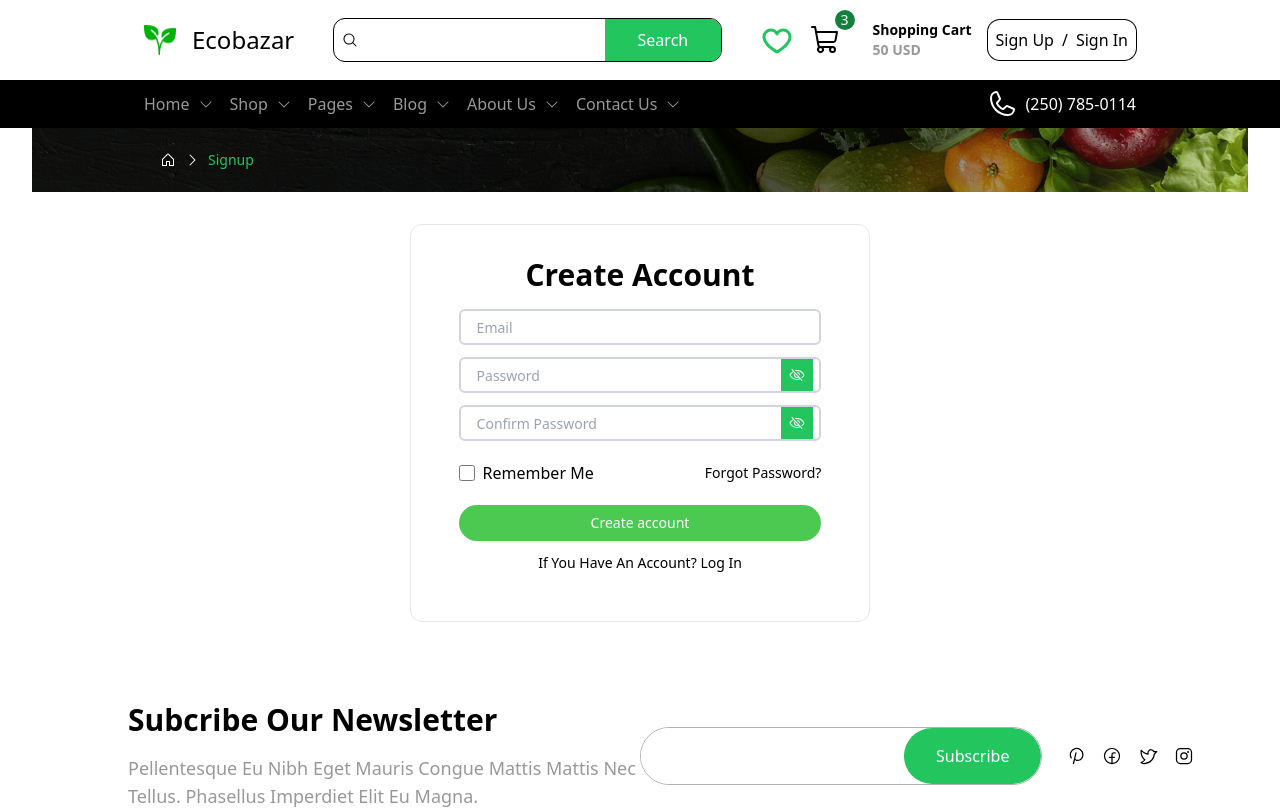
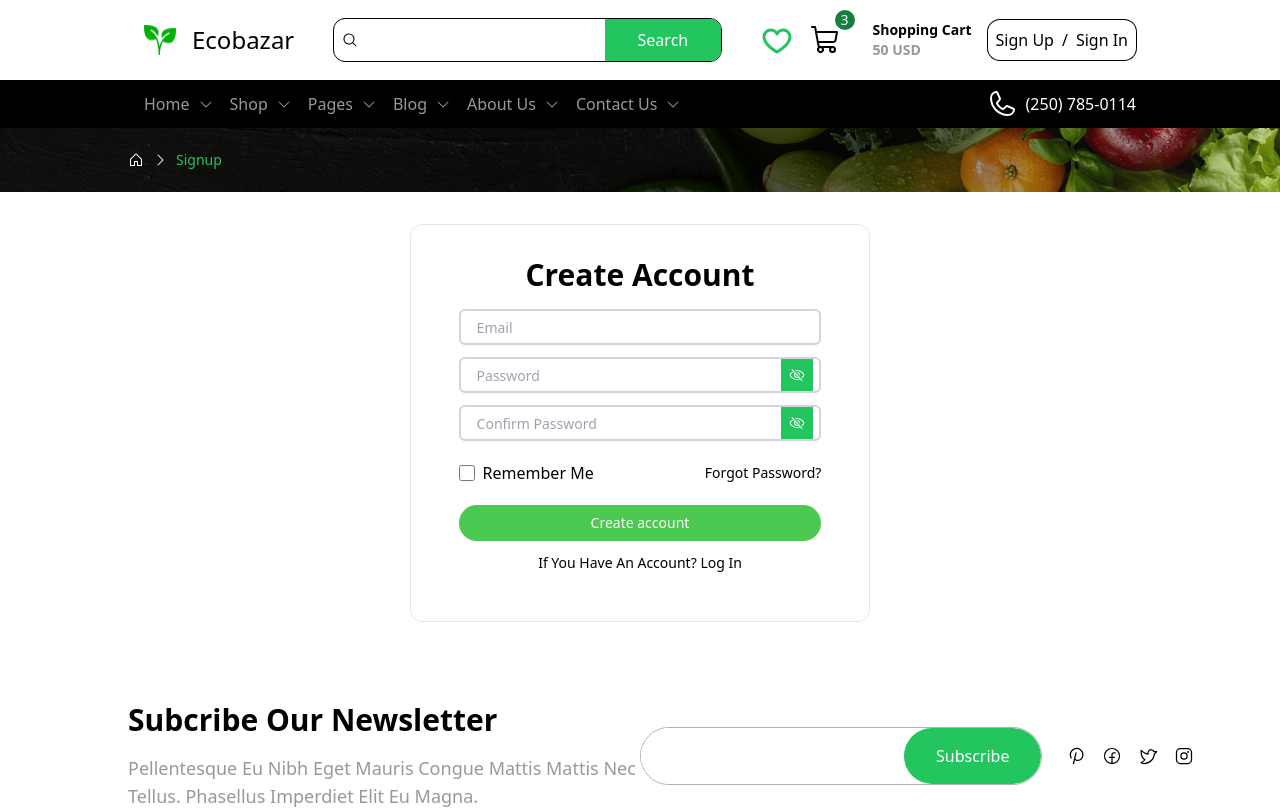
Before and after one commit to DUSHIME1212/Ecobazar, a React (Vite) app in the folder frontend/: page /signup in a window 1280 px wide. Shown: the top 809 px of the page. Built offline with nearby package versions, Linux system fonts and the light colour scheme.

Commit message:
"Removed unused imports and refactored layout in BlogList and login/signIn components"

```diff
--- a/frontend/src/pages/Blog/BlogList.jsx
+++ b/frontend/src/pages/Blog/BlogList.jsx
@@ -1,10 +1,7 @@
 import { useLocation } from "react-router-dom";
 import Breadcrumbs from "../../components/Breadcrumbs";
-import { MagnifyingGlass, SlidersHorizontal } from "@phosphor-icons/react";
+import { SlidersHorizontal } from "@phosphor-icons/react";
 import { categoriesShop } from "../../utils/utils";
-import Populartag from "../../components/Blog/Populartag";
-import OurGallery from "../../components/Blog/OurGallery";
-import RecentlyAddedBlog from "../../components/Blog/RecentlyAddedBlog";
 import BlogCard from "../../components/Blog/BlogCard";
 import { useState } from "react";
 import Pagination from "../../components/Blog/Pagination";
--- a/frontend/src/pages/settings/login.jsx
+++ b/frontend/src/pages/settings/login.jsx
@@ -15,8 +15,9 @@ function LoginAuth() {
   }
 
   return (
-    <div className="min-h-[65dvh] w-full flex flex-col justify-start px-8 items-center">
+    <div className="min-h-[65dvh] w-full flex flex-col justify-start items-center">
       <Breadcrumbs pageroute={pageid.pathname} />
+      <div className='px-8'>
       <div
         className="flex flex-col items-center justify-center w-full lg:w-[36dvw] bg-white p-8 my-8 border rounded-xl hover:shadow-xl transition-all duration-300 lg:min-h-[48dvh]"
         id="card"
@@ -72,6 +73,7 @@ function LoginAuth() {
           </h3>
         </form>
       </div>
+      </div>
     </div>
   );
 }
--- a/frontend/src/pages/settings/signIn.jsx
+++ b/frontend/src/pages/settings/signIn.jsx
@@ -16,10 +16,11 @@ const SignUp = () => {
   }
 
   return (
-    <div className="min-h-[65dvh] w-full flex flex-col  justify-start items-center px-8">
+    <div className="min-h-[65dvh] w-full flex flex-col  justify-start items-center">
       <Breadcrumbs pageroute={pageid.pathname} />
+      <div className="px-8">
         <div
-        className="flex flex-col items-center justify-center w-full lg:w-[36dvw] bg-white p-8 my-8 py-8 border rounded-xl hover:shadow-xl transition-all duration-300 mi-h-[48dvh]"
+          className="flex flex-col items-center justify-center w-full lg:w-[36dvw] bg-white p-8 my-8 py-8 border rounded-xl hover:shadow-xl transition-all duration-300 min-h-[48dvh]"
           id="card"
         >
           <h1>Create account</h1>
@@ -84,6 +85,7 @@ const SignUp = () => {
           </form>
         </div>
       </div>
+    </div>
   );
 };
 
```
Lines whose indentation alone changed are shown as unchanged.
